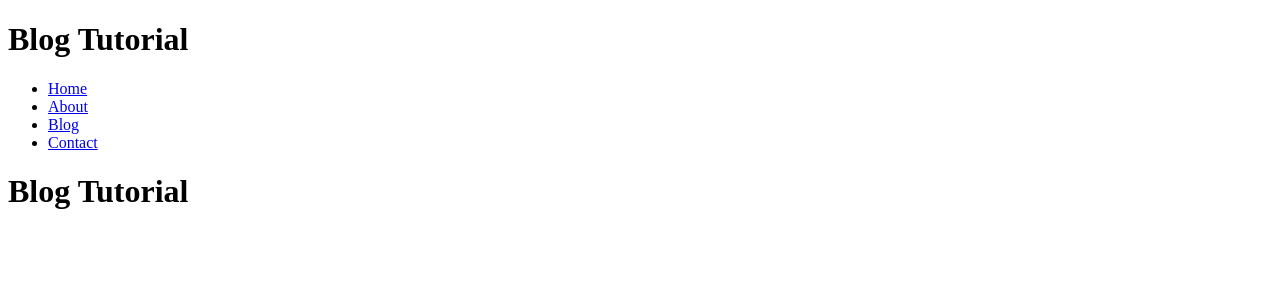
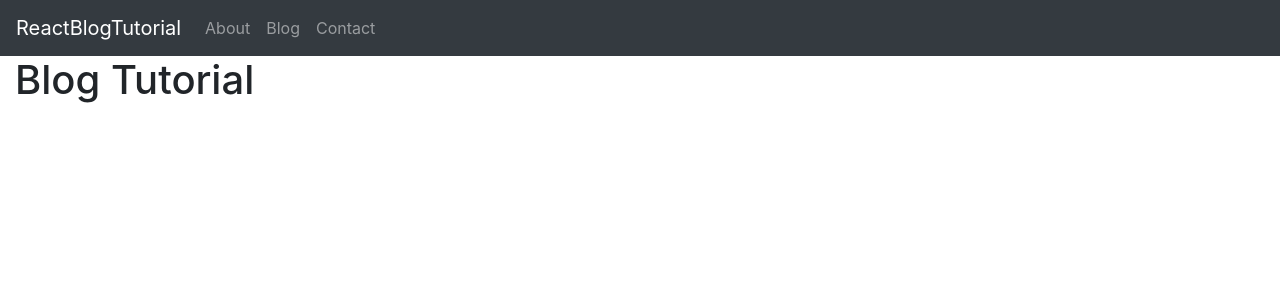
Before and after one commit to toyokappa/react-blog-tutorial, a React (Create React App) app: page / in a window 1280 px wide. Shown: the top 300 px of the page. Built offline with nearby package versions, Linux system fonts and the light colour scheme.

Commit message:
design with bootstrap roughly

```diff
--- a/src/components/App.js
+++ b/src/components/App.js
@@ -7,10 +7,10 @@ import Wrapper from "./Wrapper";
 const App = () => {
   return (
     <BrowserRouter>
-      <div>
+      <>
         <Header />
         <Wrapper />
-      </div>
+      </>
     </BrowserRouter>
   );
 };
--- a/src/components/Blog.js
+++ b/src/components/Blog.js
@@ -6,10 +6,10 @@ import BlogItem from "./BlogItem";
 
 const Blog = () => {
   return (
-    <div>
+    <>
       <Route exact path="/blog" component={BlogIndex} />
       <Route path="/blog/:id" component={BlogItem} />
-    </div>
+    </>
   );
 };
 
--- a/src/components/BlogIndex.js
+++ b/src/components/BlogIndex.js
@@ -36,7 +36,7 @@ class BlogIndex extends Component {
   }
 
   render() {
-    return <div>{this.renderBlogIndex(this.state.blogIndex)}</div>;
+    return this.renderBlogIndex(this.state.blogIndex);
   }
 }
 
--- a/src/components/BlogItem.js
+++ b/src/components/BlogItem.js
@@ -1,6 +1,7 @@
 import React, { Component } from "react";
 import ReactMarkdown from "react-markdown";
 import * as moment from "moment";
+import { Row, Col } from "react-bootstrap";
 import { getEntry, getAsset } from "../api/contentfulApi";
 
 class BlogIndex extends Component {
@@ -62,13 +63,17 @@ class BlogIndex extends Component {
     if (isError) return <div>{errorMsg}</div>;
 
     return (
-      <div>
-        <h1>{title}</h1>
-        <img src={eyeCatchUrl} alt="eye_catch" />
-        <div>作成日: {moment(createdAt).format("YYYY.MM.DD HH:mm")}</div>
-        <div>更新日: {moment(updatedAt).format("YYYY.MM.DD HH:mm")}</div>
-        <ReactMarkdown source={body} />
-      </div>
+      <Row className="justify-content-center">
+        <Col md={8}>
+          <h1>{title}</h1>
+          <img src={eyeCatchUrl} alt="eye_catch" className="w-100" />
+          <div className="my-3 text-right">
+            <span className="mr-3">作成日: {moment(createdAt).format("YYYY.MM.DD HH:mm")}</span>
+            <span>更新日: {moment(updatedAt).format("YYYY.MM.DD HH:mm")}</span>
+          </div>
+          <ReactMarkdown source={body} />
+        </Col>
+      </Row>
     );
   }
 }
--- a/src/components/Header.js
+++ b/src/components/Header.js
@@ -1,26 +1,26 @@
 import React from "react";
 import { Link } from "react-router-dom";
+import { Navbar, Nav } from "react-bootstrap";
 
-const Footer = () => {
+const Header = () => {
   return (
-    <div>
-      <h1 className="logo">Blog Tutorial</h1>
-      <ul>
-        <li>
-          <Link to="/">Home</Link>
-        </li>
-        <li>
-          <Link to="/about">About</Link>
-        </li>
-        <li>
-          <Link to="/blog">Blog</Link>
-        </li>
-        <li>
-          <Link to="/contact">Contact</Link>
-        </li>
-      </ul>
-    </div>
+    <Navbar bg="dark" variant="dark">
+      <Navbar.Brand as={Link} to="/" className="navbar-brand">
+        ReactBlogTutorial
+      </Navbar.Brand>
+      <Nav>
+        <Nav.Link as={Link} to="/about" className="nav-link">
+          About
+        </Nav.Link>
+        <Nav.Link as={Link} to="/blog" className="nav-link">
+          Blog
+        </Nav.Link>
+        <Nav.Link as={Link} to="/contact" className="nav-link">
+          Contact
+        </Nav.Link>
+      </Nav>
+    </Navbar>
   );
 };
 
-export default Footer;
+export default Header;
--- a/src/components/Wrapper.js
+++ b/src/components/Wrapper.js
@@ -1,5 +1,6 @@
 import React, { Component } from "react";
 import { Route } from "react-router-dom";
+import { Container } from "react-bootstrap";
 
 import Home from "./Home";
 import About from "./About";
@@ -9,12 +10,12 @@ import Contact from "./Contact";
 class Wrapper extends Component {
   render() {
     return (
-      <div>
+      <Container fluid>
         <Route exact path="/" component={Home} />
         <Route path="/about" component={About} />
         <Route path="/blog" component={Blog} />
         <Route path="/contact" component={Contact} />
-      </div>
+      </Container>
     );
   }
 }
--- a/src/index.js
+++ b/src/index.js
@@ -2,6 +2,7 @@ import React from "react";
 import ReactDOM from "react-dom";
 import App from "./components/App";
 import * as serviceWorker from "./serviceWorker";
+import "bootstrap/dist/css/bootstrap.min.css";
 
 ReactDOM.render(<App />, document.getElementById("root"));
 
```
